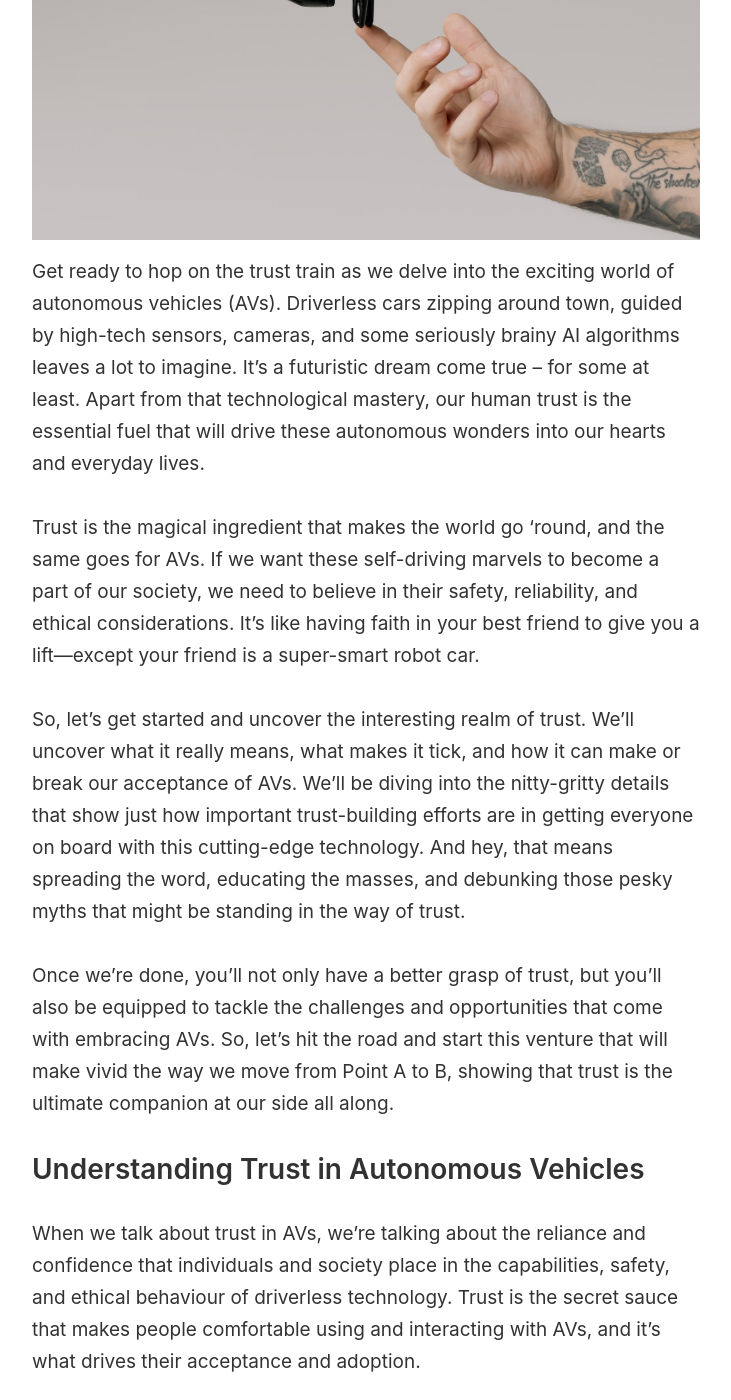
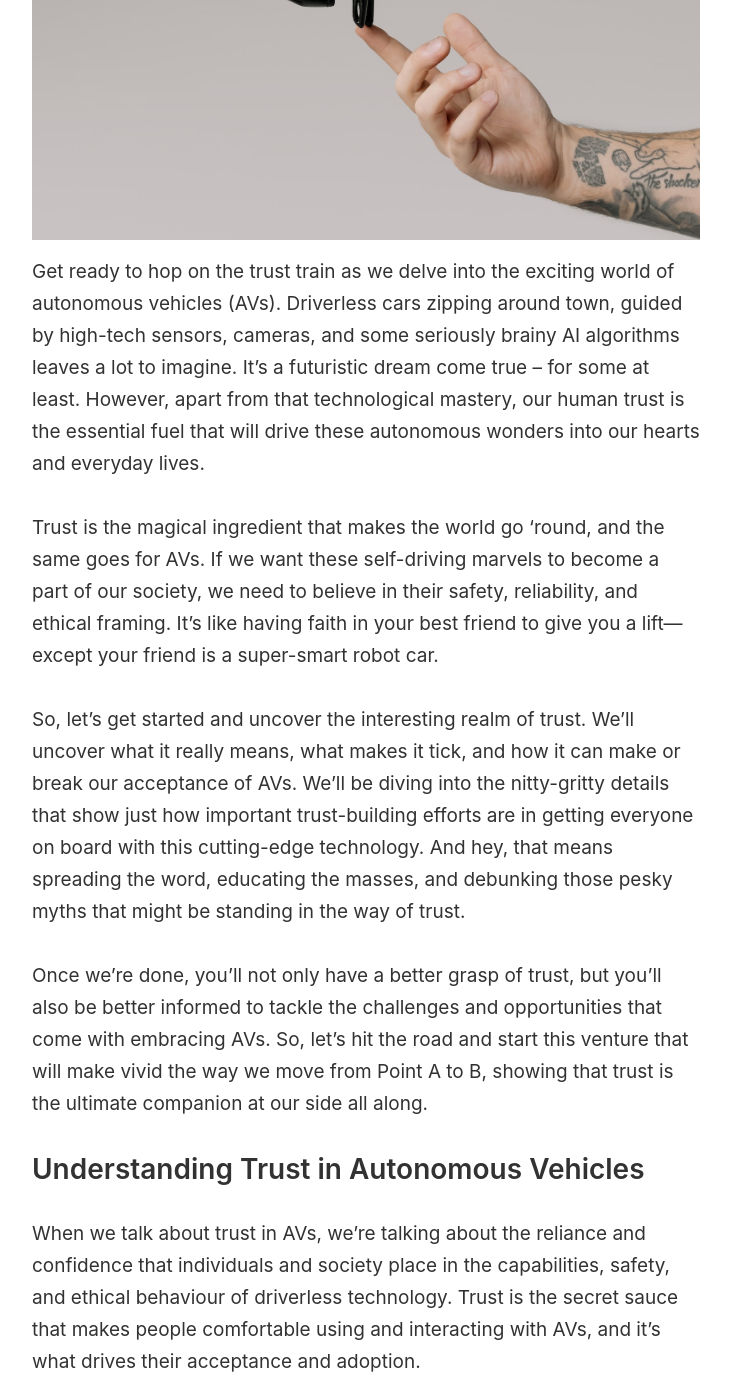
Before and after one commit to AngleSaxonJute/AngleSaxonJute.github.io, a Jekyll site: the page built from _posts/2023-05-08-trust-in-the-acceptance-of-autonomous-vehicles-building-confidence-in-driverless-technology.markdown, in a window 1280 px wide and 1400 px high, scrolled down 441 px. Shown: the whole window, without its empty margins (274-1005 px from the left). Built offline with Jekyll 4.4.1, drawn with Linux system fonts in a browser that asks for light colours; comment, search, counter and statistics services are not loaded; some of the changed text lies outside the part shown.

Commit message:
Update 2023-05-08-trust-in-the-acceptance-of-autonomous-vehicles-building-confidence-in-driverless-technology.markdown

```diff
--- a/_posts/2023-05-08-trust-in-the-acceptance-of-autonomous-vehicles-building-confidence-in-driverless-technology.markdown
+++ b/_posts/2023-05-08-trust-in-the-acceptance-of-autonomous-vehicles-building-confidence-in-driverless-technology.markdown
@@ -5,20 +5,20 @@
 image: '/images/posts/avtrust.jpg'
 published: true
 ---
-Get ready to hop on the trust train as we delve into the exciting world of autonomous vehicles (AVs). Driverless cars zipping around town, guided by high-tech sensors, cameras, and some seriously brainy AI algorithms leaves a lot to imagine. It's a futuristic dream come true – for some at least. Apart from that technological mastery, our human trust is the essential fuel that will drive these autonomous wonders into our hearts and everyday lives.
+Get ready to hop on the trust train as we delve into the exciting world of autonomous vehicles (AVs). Driverless cars zipping around town, guided by high-tech sensors, cameras, and some seriously brainy AI algorithms leaves a lot to imagine. It's a futuristic dream come true – for some at least. However, apart from that technological mastery, our human trust is the essential fuel that will drive these autonomous wonders into our hearts and everyday lives.
 
-Trust is the magical ingredient that makes the world go 'round, and the same goes for AVs. If we want these self-driving marvels to become a part of our society, we need to believe in their safety, reliability, and ethical considerations. It's like having faith in your best friend to give you a lift—except your friend is a super-smart robot car.
+Trust is the magical ingredient that makes the world go 'round, and the same goes for AVs. If we want these self-driving marvels to become a part of our society, we need to believe in their safety, reliability, and ethical framing. It's like having faith in your best friend to give you a lift—except your friend is a super-smart robot car.
 
 So, let's get started and uncover the interesting realm of trust. We'll uncover what it really means, what makes it tick, and how it can make or break our acceptance of AVs. We'll be diving into the nitty-gritty details that show just how important trust-building efforts are in getting everyone on board with this cutting-edge technology. And hey, that means spreading the word, educating the masses, and debunking those pesky myths that might be standing in the way of trust.
 
-Once we’re done, you'll not only have a better grasp of trust, but you'll also be equipped to tackle the challenges and opportunities that come with embracing AVs. So, let's hit the road and start this venture that will make vivid the way we move from Point A to B, showing that trust is the ultimate companion at our side all along.
+Once we’re done, you'll not only have a better grasp of trust, but you'll also be better informed to tackle the challenges and opportunities that come with embracing AVs. So, let's hit the road and start this venture that will make vivid the way we move from Point A to B, showing that trust is the ultimate companion at our side all along.
 
 ## Understanding Trust in Autonomous Vehicles
 When we talk about trust in AVs, we're talking about the reliance and confidence that individuals and society place in the capabilities, safety, and ethical behaviour of driverless technology. Trust is the secret sauce that makes people comfortable using and interacting with AVs, and it's what drives their acceptance and adoption.
 
 So, let's break it down, shall we? Safety and reliability are at the top of the trust checklist. We all want to feel like these AVs are on top of their game, cruising around without accidents or malfunctions. Knowing that our well-being and the safety of others are in good hands is a major trust booster.
 
-Transparency is another key player in the trust game. We want to know what's going on inside those fancy AV brains. How do they perceive the world? How do they make decisions? When AVs are transparent about their operations and decision-making processes, it's like they're saying, "Hey, we've got nothing to hide!" And that builds trust.
+Transparency is another key player in the trust game. We want to know what's going on inside those fancy AV brains. How do they perceive the world? How do they make decisions? When AVs are transparent about their operations and decision-making processes, it's like they're saying, "We've got nothing to hide!"
 
 Now, let's talk about cybersecurity and data privacy. We all know how important it is to keep our personal information safe and secure. With AVs, the stakes are even higher. We want to make sure those super-smart robot cars are protected from hackers and that our data isn't being misused. Trust skyrockets when robust cybersecurity measures and data privacy safeguards are in place.
 
```
Also changed, not shown: other parts of _posts/2023-05-08-trust-in-the-acceptance-of-autonomous-vehicles-building-confidence-in-driverless-technology.markdown (+8 -1 lines).
